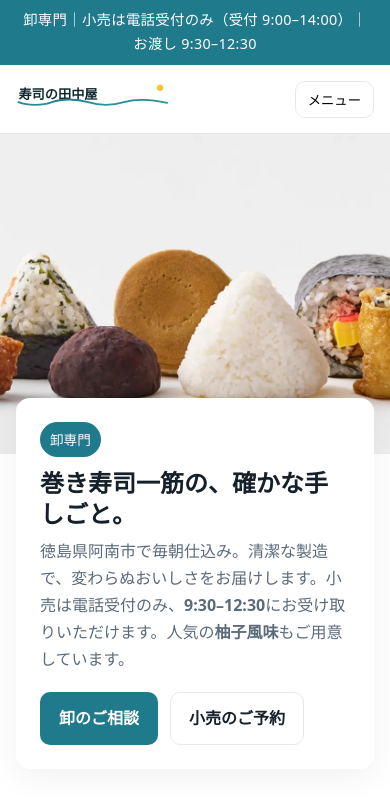
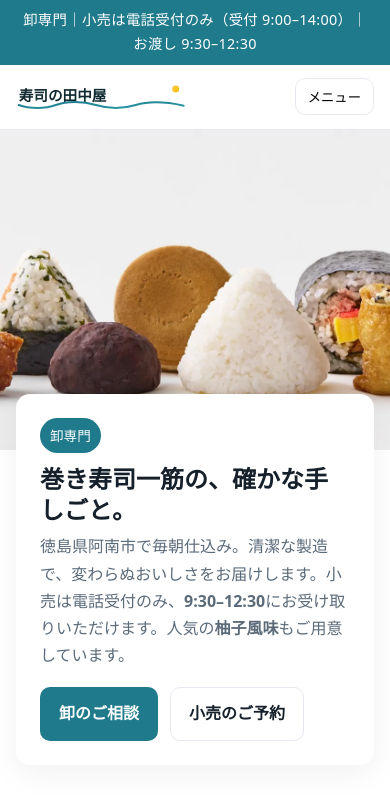
Before and after one commit to omliv423/tanakaya, a plain HTML site: page index.html in a window 390 px wide. Shown: the top 812 px of the page. Drawn offline with Linux system fonts and the light colour scheme; grey boxes are pictures that could not be loaded.

Commit message:
Header: center + enlarge logo; Footer: remove privacy policy link

```diff
--- a/assets/css/style.css
+++ b/assets/css/style.css
@@ -59,8 +59,9 @@ h1, h2, h3 { margin: 0; line-height: 1.3; }
   border-bottom: 1px solid var(--border);
 }
 .header__row { display: grid; grid-template-columns: 1fr auto auto; align-items: center; gap: 16px; padding: 12px 0; }
+.brand { display: flex; align-items: center; }
 .brand__link { display: inline-flex; align-items: center; gap: 8px; }
-.brand__img { height: 36px; width: auto; display: block; }
+.brand__img { height: 44px; width: auto; display: block; }
 .sr-only { position: absolute; width: 1px; height: 1px; padding: 0; margin: -1px; overflow: hidden; clip: rect(0,0,0,0); white-space: nowrap; border: 0; }
 .tel { font-weight: 600; color: var(--brand); }
 
@@ -140,6 +141,7 @@ h1, h2, h3 { margin: 0; line-height: 1.3; }
   .nav__menu.is-open { display: flex; }
   .header__row { grid-template-columns: 1fr auto; }
   .header__cta { display: none; }
+  .brand__img { height: 40px; }
 }
 
 /* Layout - mobile */
--- a/index.html
+++ b/index.html
@@ -200,7 +200,6 @@
         <ul class="footer__links">
           <li><a href="#about">会社案内</a></li>
           <li><a href="#contact">お問い合わせ</a></li>
-          <li><a href="#">プライバシーポリシー</a></li>
         </ul>
       </div>
     </footer>
```
